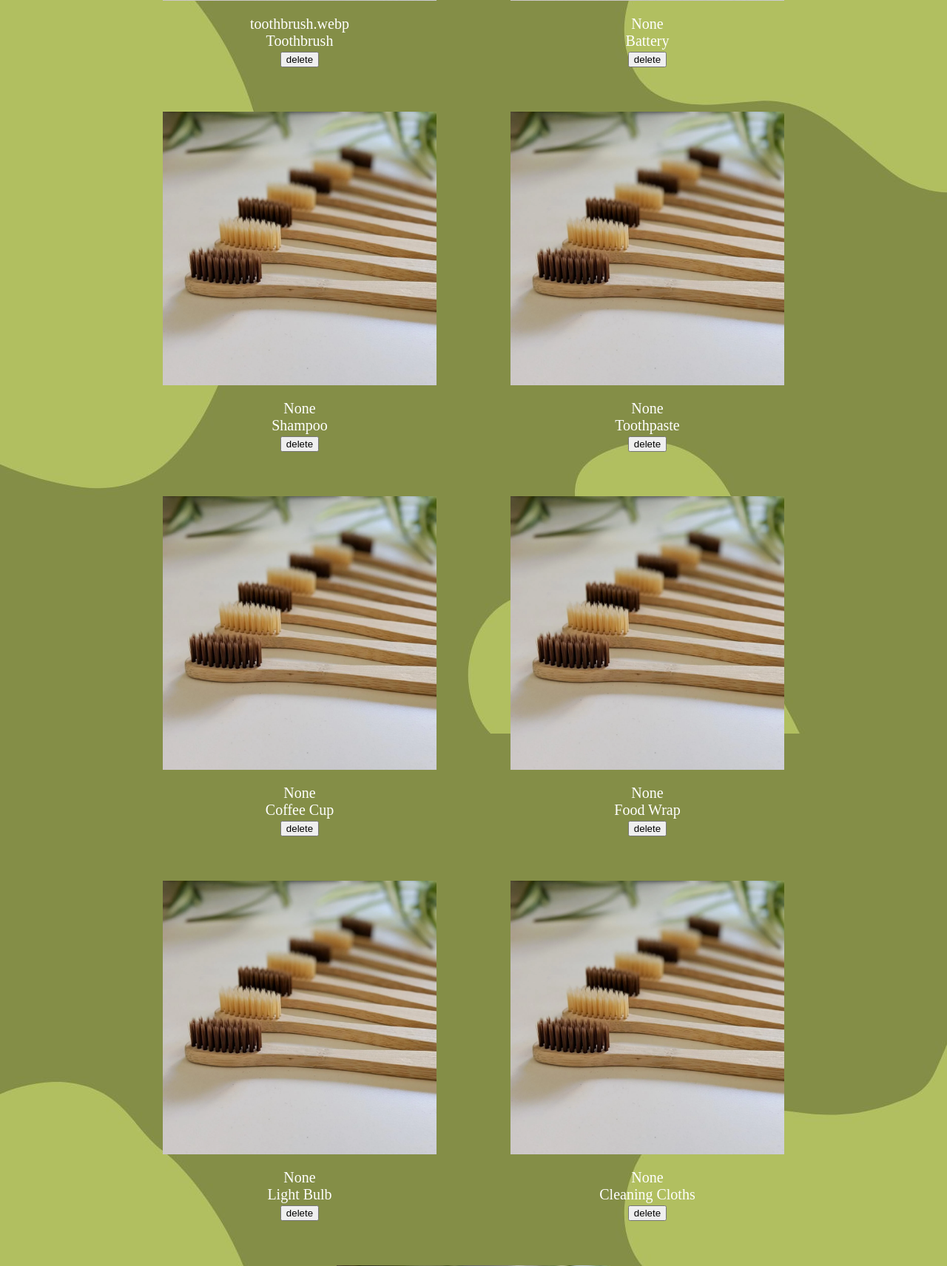
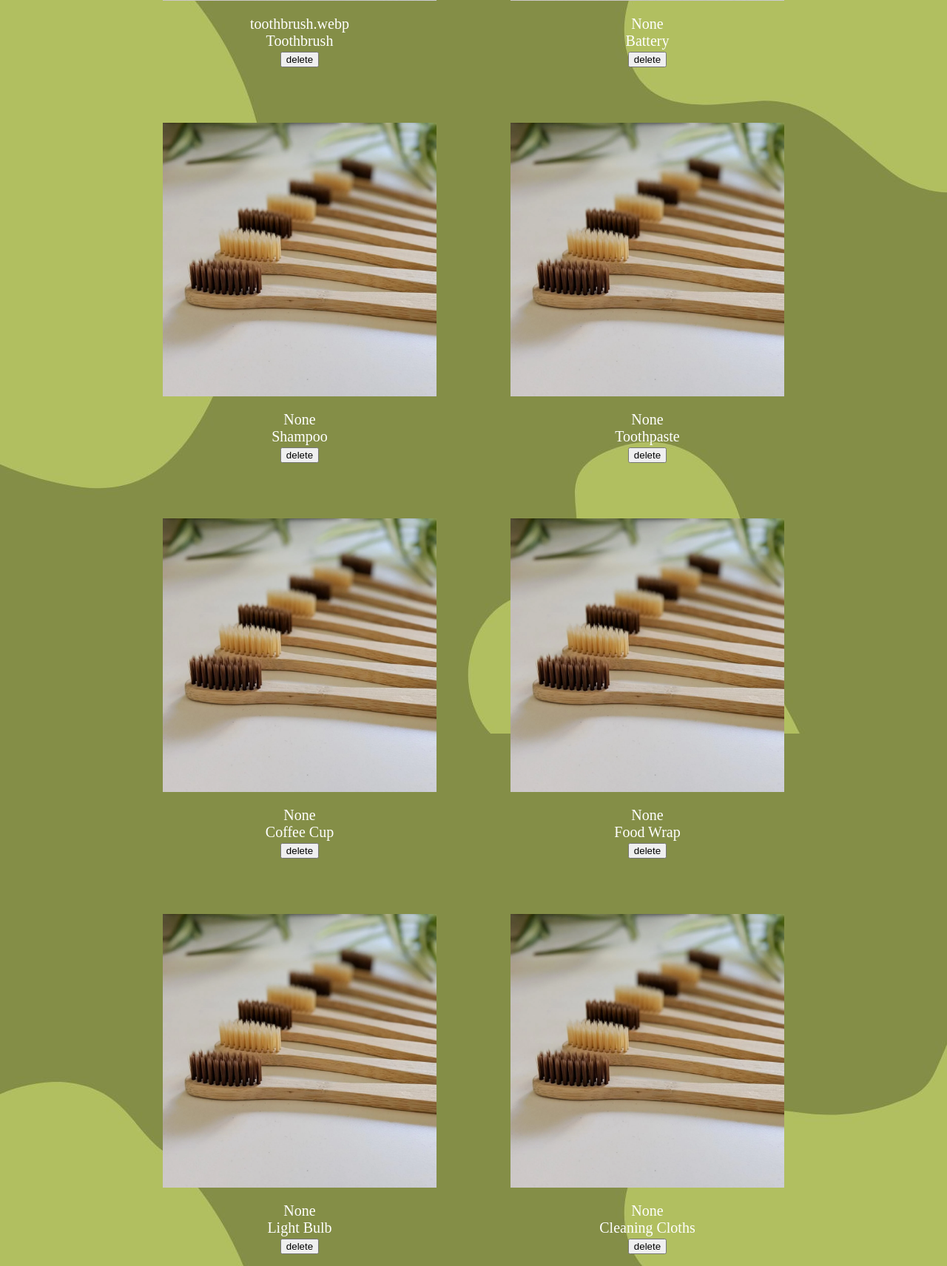
Before and after one commit to slee498/web-application, a Flask app: page /product in a window 1280 px wide. Shown: the part 608-2320 px from the top of the page at 74% size. Run offline with Flask 2, Linux system fonts and the light colour scheme; data comes from the database, SQL or seed files in the repository.

Commit message:
un-fix nav bar

```diff
--- a/static/styles.css
+++ b/static/styles.css
@@ -10,7 +10,7 @@
   flex-direction: row;
   flex-wrap: wrap;
   justify-content: center;
-  row-gap: 20px;
+  row-gap: 35px;
 }
 
 .flex-item {
@@ -70,7 +70,7 @@
 }
 
 .container {
-  position: fixed;
+  position: absolute;
   top: 0;
   width: auto;
   margin: 0;
```
